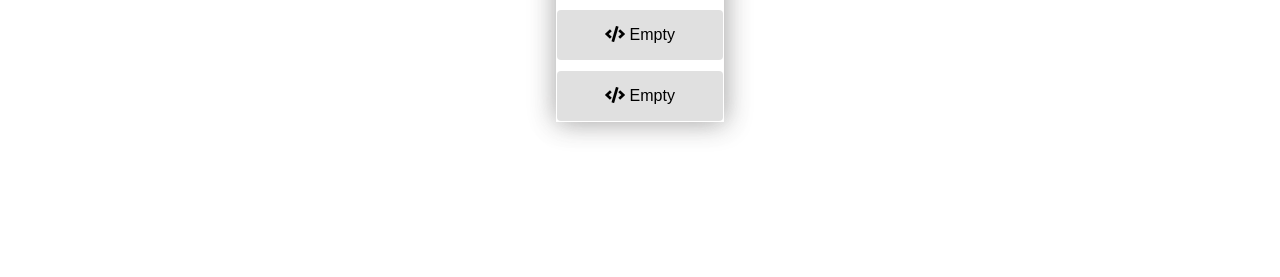
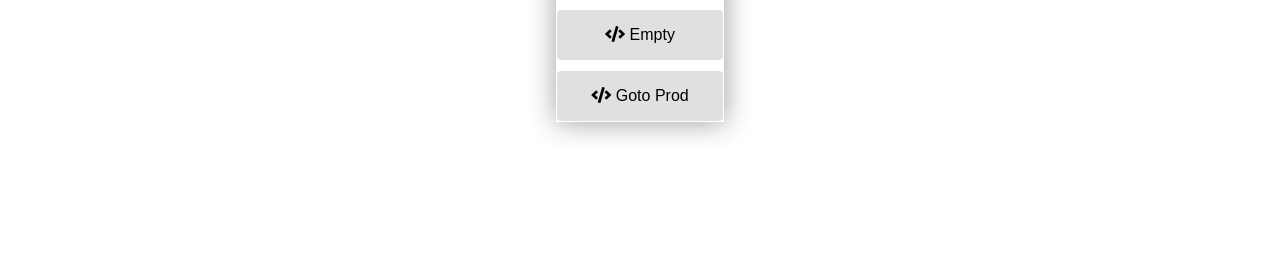
Before and after one commit to benjammin4dayz/benjammin4dayz.github.io, a Jekyll site: the page built from collections/_dev/dev-panel.html, in a window 1280 px wide. Shown: the part 236-513 px from the top of the page. Built offline with Jekyll 4.4.1, drawn with Linux system fonts in a browser that asks for light colours.

Commit message:
chore: add link to prod website

```diff
--- a/collections/_dev/dev-panel.html
+++ b/collections/_dev/dev-panel.html
@@ -25,9 +25,9 @@ title: Development Panel
     <button
       id="devBtnThree"
       class="nav-panel-btn"
-      onclick="window.location.href='#3'"
+      onclick="window.open('https:\\benjammin4dayz.github.io')"
     >
-      <i class="fas fa-code"></i> Empty
+      <i class="fas fa-code"></i> Goto Prod
     </button>
   </div>
 </div>
```
